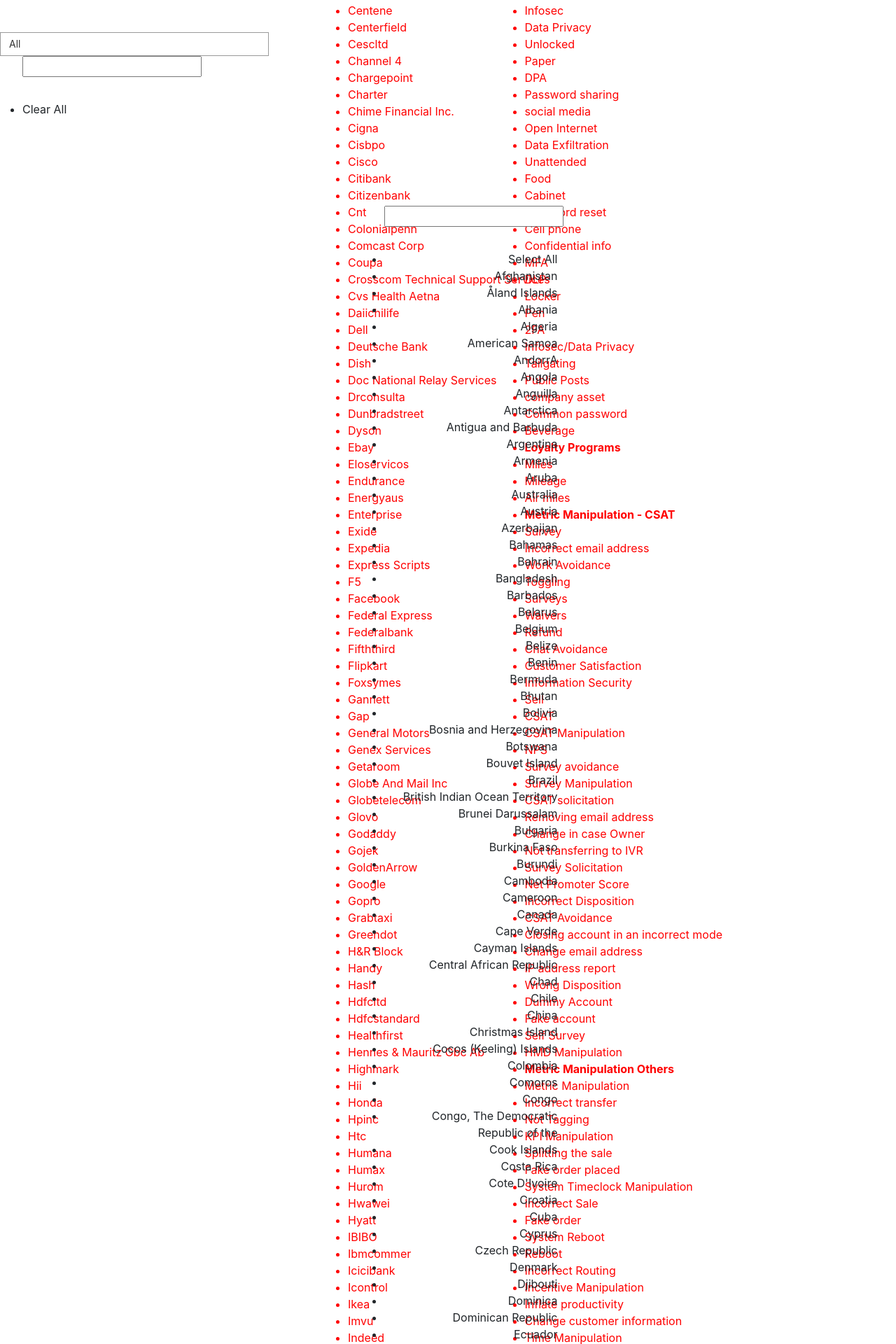
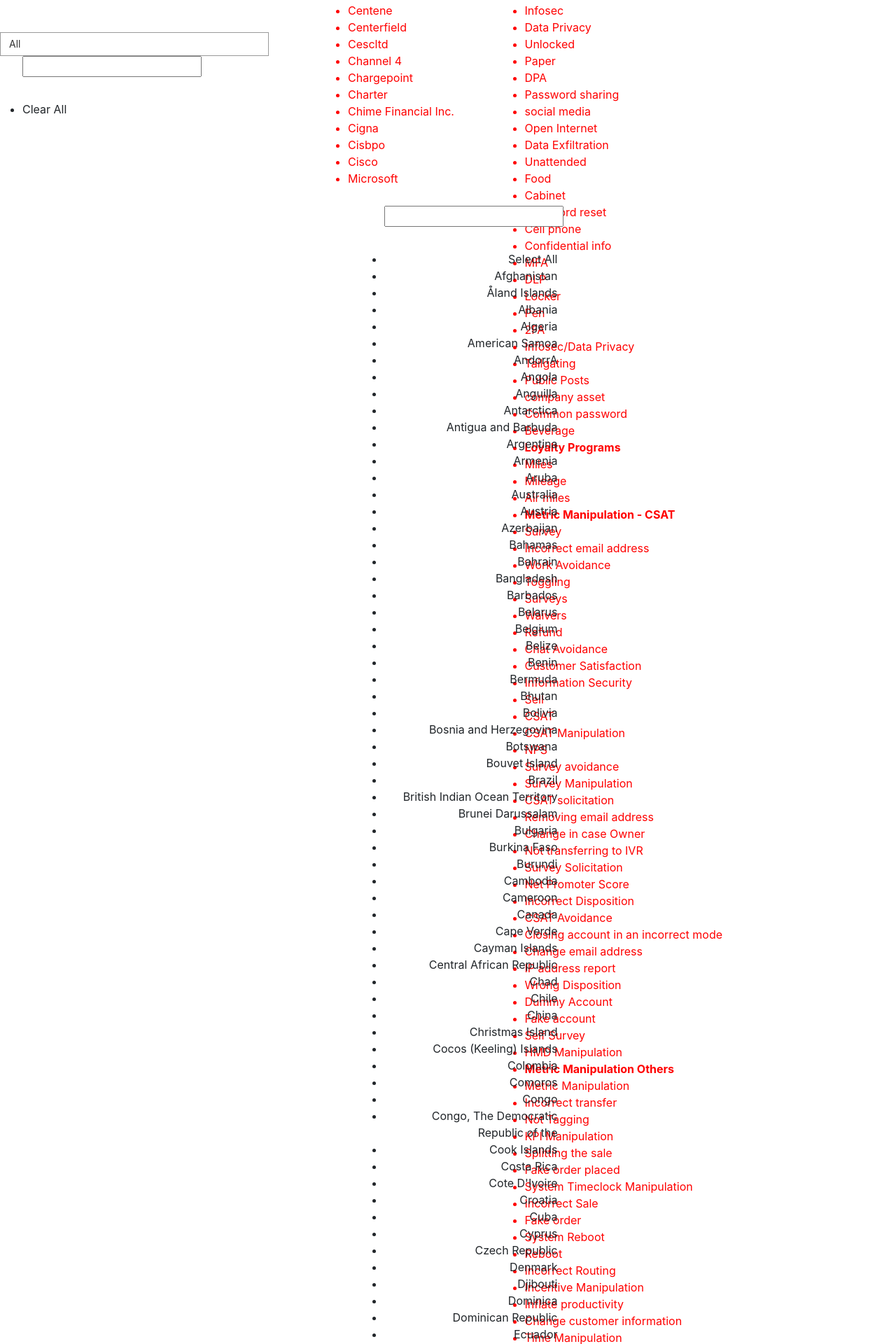
Before and after one commit to bridgecrew-perf6/deployment-74, a Django app: page /FMEA_Indexing in a window 1280 px wide. Shown: the part 1564-3484 px from the top of the page at 70% size. Run offline with Django 3.2, Linux system fonts and the light colour scheme; parts of the project's set-up code (start-up, migrations or seed data) failed here and were passed over; some libraries are stand-ins or nearby versions.

Commit message:
Update FMEA_Indexing.html

```diff
--- a/CNXProtect_Utl/templates/CNXProtect_Utl/FMEA_Indexing.html
+++ b/CNXProtect_Utl/templates/CNXProtect_Utl/FMEA_Indexing.html
@@ -461,239 +461,239 @@
 <option>Cigna</option>
 <option>Cisbpo</option>
 <option>Cisco</option>
-<option>Citibank</option>
-<option>Citizenbank</option>
-<option>Cnt</option>
-<option>Colonialpenn</option>
-<option>Comcast Corp</option>
-<option>Coupa</option>
-<option>Crosscom Technical Support Services</option>
-<option>Cvs Health Aetna</option>
-<option>Daiichilife</option>
-<option>Dell</option>
-<option>Deutsche Bank</option>
-<option>Dish</option>
-<option>Doc National Relay Services</option>
-<option>Drconsulta</option>
-<option>Dunbradstreet</option>
-<option>Dyson</option>
-<option>Ebay</option>
-<option>Eloservicos</option>
-<option>Endurance</option>
-<option>Energyaus</option>
-<option>Enterprise</option>
-<option>Exide</option>
-<option>Expedia</option>
-<option>Express Scripts</option>
-<option>F5</option>
-<option>Facebook</option>
-<option>Federal Express</option>
-<option>Federalbank</option>
-<option>Fifththird</option>
-<option>Flipkart</option>
-<option>Foxsymes</option>
-<option>Gannett</option>
-<option>Gap</option>
-<option>General Motors</option>
-<option>Genex Services</option>
-<option>Getaroom</option>
-<option>Globe And Mail Inc</option>
-<option>Globetelecom</option>
-<option>Glovo</option>
-<option>Godaddy</option>
-<option>Gojek</option>
-<option>GoldenArrow</option>
-<option>Google</option>
-<option>Gopro</option>
-<option>Grabtaxi</option>
-<option>Greendot</option>
-<option>H&R Block</option>
-<option>Handy</option>
-<option>Hash</option>
-<option>Hdfcltd</option>
-<option>Hdfcstandard</option>
-<option>Healthfirst</option>
-<option>Hennes & Mauritz Gbc Ab</option>
-<option>Highmark</option>
-<option>Hii</option>
-<option>Honda</option>
-<option>Hpinc</option>
-<option>Htc</option>
-<option>Humana</option>
-<option>Humax</option>
-<option>Hurom</option>
-<option>Hwawei</option>
-<option>Hyatt</option>
-<option>IBIBO</option>
-<option>Ibmcommer</option>
-<option>Icicibank</option>
-<option>Icontrol</option>
-<option>Ikea</option>
-<option>Imvu</option>
-<option>Indeed</option>
-<option>Indusind</option>
-<option>Inspirato</option>
-<option>Intuit</option>
-<option>Ironmountain</option>
-<option>J2</option>
-<option>Jarc</option>
-<option>Jetairways</option>
-<option>Jpmorganchase</option>
-<option>Jumpcloud</option>
-<option>Juniper</option>
-<option>Juntos Somos Mais</option>
-<option>Karur</option>
-<option>Kaspersky</option>
-<option>Keybank</option>
-<option>Kimberlyclark</option>
-<option>Kiwicom</option>
-<option>Klook</option>
-<option>Kneip</option>
-<option>Koreanair</option>
-<option>Kotak</option>
-<option>Kyocera</option>
-<option>Lazada</option>
-<option>Lebara</option>
-<option>Leisurepass</option>
-<option>Lesliespoolmart</option>
-<option>Lexmark</option>
-<option>Lgcorp</option>
-<option>Liberty Global</option>
-<option>Linde</option>
-<option>Lineplus</option>
-<option>Lorex</option>
-<option>Loyalty</option>
-<option>Ltm</option>
-<option>Luxottica</option>
-<option>Macys</option>
-<option>Makemytrip</option>
-<option>Marriot</option>
-<option>Marutiins</option>
-<option>Marutisuz</option>
-<option>McAfee</option>
-<option>Mediacom</option>
-<option>Medimpact</option>
-<option>Meijiyasuda</option>
-<option>Mgmotors</option>
+<!-- <option>Citibank</option> -->
+<!-- <option>Citizenbank</option> -->
+<!-- <option>Cnt</option> -->
+<!-- <option>Colonialpenn</option> -->
+<!-- <option>Comcast Corp</option> -->
+<!-- <option>Coupa</option> -->
+<!-- <option>Crosscom Technical Support Services</option> -->
+<!-- <option>Cvs Health Aetna</option> -->
+<!-- <option>Daiichilife</option> -->
+<!-- <option>Dell</option> -->
+<!-- <option>Deutsche Bank</option> -->
+<!-- <option>Dish</option> -->
+<!-- <option>Doc National Relay Services</option> -->
+<!-- <option>Drconsulta</option> -->
+<!-- <option>Dunbradstreet</option> -->
+<!-- <option>Dyson</option> -->
+<!-- <option>Ebay</option> -->
+<!-- <option>Eloservicos</option> -->
+<!-- <option>Endurance</option> -->
+<!-- <option>Energyaus</option> -->
+<!-- <option>Enterprise</option> -->
+<!-- <option>Exide</option> -->
+<!-- <option>Expedia</option> -->
+<!-- <option>Express Scripts</option> -->
+<!-- <option>F5</option> -->
+<!-- <option>Facebook</option> -->
+<!-- <option>Federal Express</option> -->
+<!-- <option>Federalbank</option> -->
+<!-- <option>Fifththird</option> -->
+<!-- <option>Flipkart</option> -->
+<!-- <option>Foxsymes</option> -->
+<!-- <option>Gannett</option> -->
+<!-- <option>Gap</option> -->
+<!-- <option>General Motors</option> -->
+<!-- <option>Genex Services</option> -->
+<!-- <option>Getaroom</option> -->
+<!-- <option>Globe And Mail Inc</option> -->
+<!-- <option>Globetelecom</option> -->
+<!-- <option>Glovo</option> -->
+<!-- <option>Godaddy</option> -->
+<!-- <option>Gojek</option> -->
+<!-- <option>GoldenArrow</option> -->
+<!-- <option>Google</option> -->
+<!-- <option>Gopro</option> -->
+<!-- <option>Grabtaxi</option> -->
+<!-- <option>Greendot</option> -->
+<!-- <option>H&R Block</option> -->
+<!-- <option>Handy</option> -->
+<!-- <option>Hash</option> -->
+<!-- <option>Hdfcltd</option> -->
+<!-- <option>Hdfcstandard</option> -->
+<!-- <option>Healthfirst</option> -->
+<!-- <option>Hennes & Mauritz Gbc Ab</option> -->
+<!-- <option>Highmark</option> -->
+<!-- <option>Hii</option> -->
+<!-- <option>Honda</option> -->
+<!-- <option>Hpinc</option> -->
+<!-- <option>Htc</option> -->
+<!-- <option>Humana</option> -->
+<!-- <option>Humax</option> -->
+<!-- <option>Hurom</option> -->
+<!-- <option>Hwawei</option> -->
+<!-- <option>Hyatt</option> -->
+<!-- <option>IBIBO</option> -->
+<!-- <option>Ibmcommer</option> -->
+<!-- <option>Icicibank</option> -->
+<!-- <option>Icontrol</option> -->
+<!-- <option>Ikea</option> -->
+<!-- <option>Imvu</option> -->
+<!-- <option>Indeed</option> -->
+<!-- <option>Indusind</option> -->
+<!-- <option>Inspirato</option> -->
+<!-- <option>Intuit</option> -->
+<!-- <option>Ironmountain</option> -->
+<!-- <option>J2</option> -->
+<!-- <option>Jarc</option> -->
+<!-- <option>Jetairways</option> -->
+<!-- <option>Jpmorganchase</option> -->
+<!-- <option>Jumpcloud</option> -->
+<!-- <option>Juniper</option> -->
+<!-- <option>Juntos Somos Mais</option> -->
+<!-- <option>Karur</option> -->
+<!-- <option>Kaspersky</option> -->
+<!-- <option>Keybank</option> -->
+<!-- <option>Kimberlyclark</option> -->
+<!-- <option>Kiwicom</option> -->
+<!-- <option>Klook</option> -->
+<!-- <option>Kneip</option> -->
+<!-- <option>Koreanair</option> -->
+<!-- <option>Kotak</option> -->
+<!-- <option>Kyocera</option> -->
+<!-- <option>Lazada</option> -->
+<!-- <option>Lebara</option> -->
+<!-- <option>Leisurepass</option> -->
+<!-- <option>Lesliespoolmart</option> -->
+<!-- <option>Lexmark</option> -->
+<!-- <option>Lgcorp</option> -->
+<!-- <option>Liberty Global</option> -->
+<!-- <option>Linde</option> -->
+<!-- <option>Lineplus</option> -->
+<!-- <option>Lorex</option> -->
+<!-- <option>Loyalty</option> -->
+<!-- <option>Ltm</option> -->
+<!-- <option>Luxottica</option> -->
+<!-- <option>Macys</option> -->
+<!-- <option>Makemytrip</option> -->
+<!-- <option>Marriot</option> -->
+<!-- <option>Marutiins</option> -->
+<!-- <option>Marutisuz</option> -->
+<!-- <option>McAfee</option> -->
+<!-- <option>Mediacom</option> -->
+<!-- <option>Medimpact</option> -->
+<!-- <option>Meijiyasuda</option> -->
+<!-- <option>Mgmotors</option> -->
 <option>Microsoft</option>
-<option>Mitac</option>
-<option>Mlivre</option>
-<option>Mondelez</option>
-<option>Nationwide</option>
-<option>Navinet</option>
-<option>Neato</option>
-<option>Nestle</option>
-<option>Netapp</option>
-<option>NetGear</option>
-<option>Next Jump Inc</option>
-<option>Nike</option>
-<option>Norton</option>
-<option>Oceanx</option>
-<option>Omahasteak</option>
-<option>Ondeck</option>
-<option>Oneplus</option>
-<option>Onfido</option>
-<option>Oppo</option>
-<option>Optus</option>
-<option>Originenergy</option>
-<option>Party City</option>
-<option>PayPal</option>
-<option>Pcamotors</option>
-<option>Pearson</option>
-<option>Philipmorris</option>
-<option>Phonepe Private Limited</option>
-<option>Picpay</option>
-<option>Pomeroy</option>
-<option>Premier Connect</option>
-<option>Primark</option>
-<option>Project Management Institute</option>
-<option>Providence Technology Solutions Llc</option>
-<option>Quinto Andar</option>
-<option>Quod</option>
-<option>Rac</option>
-<option>Rakuten</option>
-<option>Rappi</option>
-<option>Razer</option>
-<option>Razor</option>
-<option>Realdefense</option>
-<option>Receiptbank</option>
-<option>Reckittbenck</option>
-<option>Reckon</option>
-<option>Redbox</option>
-<option>Redhat</option>
-<option>Renault</option>
-<option>Rest</option>
-<option>Revolut</option>
-<option>Roblox</option>
-<option>Rogers</option>
-<option>RSLeague</option>
-<option>Ryder</option>
-<option>Samsung</option>
-<option>Santander</option>
-<option>Sbi</option>
-<option>Scotia</option>
-<option>Servify</option>
-<option>Shopeebr</option>
-<option>Singtel</option>
-<option>Siriusxm</option>
-<option>Skyhawke</option>
-<option>Solutran</option>
-<option>Spotify</option>
-<option>Sputnik</option>
-<option>Stellantis</option>
-<option>Stockx</option>
-<option>Sul</option>
-<option>Sumitomo</option>
-<option>Suncor</option>
-<option>Suntrust</option>
-<option>Supportrix</option>
-<option>Synnex</option>
-<option>T_Mobile</option>
-<option>Taboola</option>
-<option>Target</option>
-<option>Taskrabbit</option>
-<option>TATAAIA</option>
-<option>Texasinst</option>
-<option>Thewarehouseltd</option>
-<option>Ticketmaster</option>
-<option>Toronto Star</option>
-<option>Tpbank</option>
-<option>Transurban</option>
-<option>Tripadvisor</option>
-<option>Tufts Health</option>
-<option>Tvs</option>
-<option>Twitter</option>
-<option>Uber</option>
-<option>Ubisoft</option>
-<option>Unilever</option>
-<option>United Airlines</option>
-<option>Unitedhealth Group</option>
-<option>Unitedurology</option>
-<option>Unwfp</option>
-<option>Uplltd</option>
-<option>Urumacity</option>
-<option>US Cellular</option>
-<option>Utkarsh</option>
-<option>Veritas</option>
-<option>Vestiaire Collective</option>
-<option>Visa</option>
-<option>VKB</option>
-<option>Vmware</option>
-<option>Vodafone</option>
-<option>Vonage</option>
-<option>Vpbank</option>
-<option>Wallstreet</option>
-<option>Walmart</option>
-<option>Watsons</option>
-<option>Westpac</option>
-<option>White Hat</option>
-<option>Windstream</option>
-<option>Wirecard</option>
-<option>Wyndham</option>
-<option>Xerox</option>
-<option>Xiaomi</option>
-<option>Yilijk</option><option>Zomato</option>
-<option>Zscaler Inc</option>
+<!-- <option>Mitac</option> -->
+<!-- <option>Mlivre</option> -->
+<!-- <option>Mondelez</option> -->
+<!-- <option>Nationwide</option> -->
+<!-- <option>Navinet</option> -->
+<!-- <option>Neato</option> -->
+<!-- <option>Nestle</option> -->
+<!-- <option>Netapp</option> -->
+<!-- <option>NetGear</option> -->
+<!-- <option>Next Jump Inc</option> -->
+<!-- <option>Nike</option> -->
+<!-- <option>Norton</option> -->
+<!-- <option>Oceanx</option> -->
+<!-- <option>Omahasteak</option> -->
+<!-- <option>Ondeck</option> -->
+<!-- <option>Oneplus</option> -->
+<!-- <option>Onfido</option> -->
+<!-- <option>Oppo</option> -->
+<!-- <option>Optus</option> -->
+<!-- <option>Originenergy</option> -->
+<!-- <option>Party City</option> -->
+<!-- <option>PayPal</option> -->
+<!-- <option>Pcamotors</option> -->
+<!-- <option>Pearson</option> -->
+<!-- <option>Philipmorris</option> -->
+<!-- <option>Phonepe Private Limited</option> -->
+<!-- <option>Picpay</option> -->
+<!-- <option>Pomeroy</option> -->
+<!-- <option>Premier Connect</option> -->
+<!-- <option>Primark</option> -->
+<!-- <option>Project Management Institute</option> -->
+<!-- <option>Providence Technology Solutions Llc</option> -->
+<!-- <option>Quinto Andar</option> -->
+<!-- <option>Quod</option> -->
+<!-- <option>Rac</option> -->
+<!-- <option>Rakuten</option> -->
+<!-- <option>Rappi</option> -->
+<!-- <option>Razer</option> -->
+<!-- <option>Razor</option> -->
+<!-- <option>Realdefense</option> -->
+<!-- <option>Receiptbank</option> -->
+<!-- <option>Reckittbenck</option> -->
+<!-- <option>Reckon</option> -->
+<!-- <option>Redbox</option> -->
+<!-- <option>Redhat</option> -->
+<!-- <option>Renault</option> -->
+<!-- <option>Rest</option> -->
+<!-- <option>Revolut</option> -->
+<!-- <option>Roblox</option> -->
+<!-- <option>Rogers</option> -->
+<!-- <option>RSLeague</option> -->
+<!-- <option>Ryder</option> -->
+<!-- <option>Samsung</option> -->
+<!-- <option>Santander</option> -->
+<!-- <option>Sbi</option> -->
+<!-- <option>Scotia</option> -->
+<!-- <option>Servify</option> -->
+<!-- <option>Shopeebr</option> -->
+<!-- <option>Singtel</option> -->
+<!-- <option>Siriusxm</option> -->
+<!-- <option>Skyhawke</option> -->
+<!-- <option>Solutran</option> -->
+<!-- <option>Spotify</option> -->
+<!-- <option>Sputnik</option> -->
+<!-- <option>Stellantis</option> -->
+<!-- <option>Stockx</option> -->
+<!-- <option>Sul</option> -->
+<!-- <option>Sumitomo</option> -->
+<!-- <option>Suncor</option> -->
+<!-- <option>Suntrust</option> -->
+<!-- <option>Supportrix</option> -->
+<!-- <option>Synnex</option> -->
+<!-- <option>T_Mobile</option> -->
+<!-- <option>Taboola</option> -->
+<!-- <option>Target</option> -->
+<!-- <option>Taskrabbit</option> -->
+<!-- <option>TATAAIA</option> -->
+<!-- <option>Texasinst</option> -->
+<!-- <option>Thewarehouseltd</option> -->
+<!-- <option>Ticketmaster</option> -->
+<!-- <option>Toronto Star</option> -->
+<!-- <option>Tpbank</option> -->
+<!-- <option>Transurban</option> -->
+<!-- <option>Tripadvisor</option> -->
+<!-- <option>Tufts Health</option> -->
+<!-- <option>Tvs</option> -->
+<!-- <option>Twitter</option> -->
+<!-- <option>Uber</option> -->
+<!-- <option>Ubisoft</option> -->
+<!-- <option>Unilever</option> -->
+<!-- <option>United Airlines</option> -->
+<!-- <option>Unitedhealth Group</option> -->
+<!-- <option>Unitedurology</option> -->
+<!-- <option>Unwfp</option> -->
+<!-- <option>Uplltd</option> -->
+<!-- <option>Urumacity</option> -->
+<!-- <option>US Cellular</option> -->
+<!-- <option>Utkarsh</option> -->
+<!-- <option>Veritas</option> -->
+<!-- <option>Vestiaire Collective</option> -->
+<!-- <option>Visa</option> -->
+<!-- <option>VKB</option> -->
+<!-- <option>Vmware</option> -->
+<!-- <option>Vodafone</option> -->
+<!-- <option>Vonage</option> -->
+<!-- <option>Vpbank</option> -->
+<!-- <option>Wallstreet</option> -->
+<!-- <option>Walmart</option> -->
+<!-- <option>Watsons</option> -->
+<!-- <option>Westpac</option> -->
+<!-- <option>White Hat</option> -->
+<!-- <option>Windstream</option> -->
+<!-- <option>Wirecard</option> -->
+<!-- <option>Wyndham</option> -->
+<!-- <option>Xerox</option> -->
+<!-- <option>Xiaomi</option> -->
+<!-- <option>Yilijk</option><option>Zomato</option> -->
+<!-- <option>Zscaler Inc</option> -->
 <!--                                                                     <option>~MSA not available</option>-->
                                                               </select>
                                                             </div>
@@ -1526,9 +1526,9 @@
 
 <!--$('#langOpt').multiselect({  columns: 1,placeholder: 'Select Languages',search: true, selectAll: true});-->
 
-let selecDino = new vanillaSelectBox("#dino-select",{ "maxHeight": 350, placeholder: 'Select Languages', "search": true,translations: { "all": "All", "items": "Account" } });
+let selecDino = new vanillaSelectBox("#dino-select",{ "maxHeight": 350, placeholder: 'Select Languages', "search": true,translations: { "all": "All", "items": "Keywords" } });
 let selecDino1 = new vanillaSelectBox("#dino-select1",{ "maxHeight": 350,"search": true,translations: { "all": "All", "items": "GPE" } });
-let selecDino2 = new vanillaSelectBox("#dino-select2",{ "maxHeight": 350, placeholder: 'Select Languages', "search": true,translations: { "all": "All", "items": "Keywords" } });
+let selecDino2 = new vanillaSelectBox("#dino-select2",{ "maxHeight": 350, placeholder: 'Select Languages', "search": true,translations: { "all": "All", "items": "Account" } });
 let selecDino3 = new vanillaSelectBox("#dino-select3",{ "maxHeight": 350, placeholder: 'Select Languages', "search": true,translations: { "all": "All", "items": "Geo" } });
 
        </script>
```
